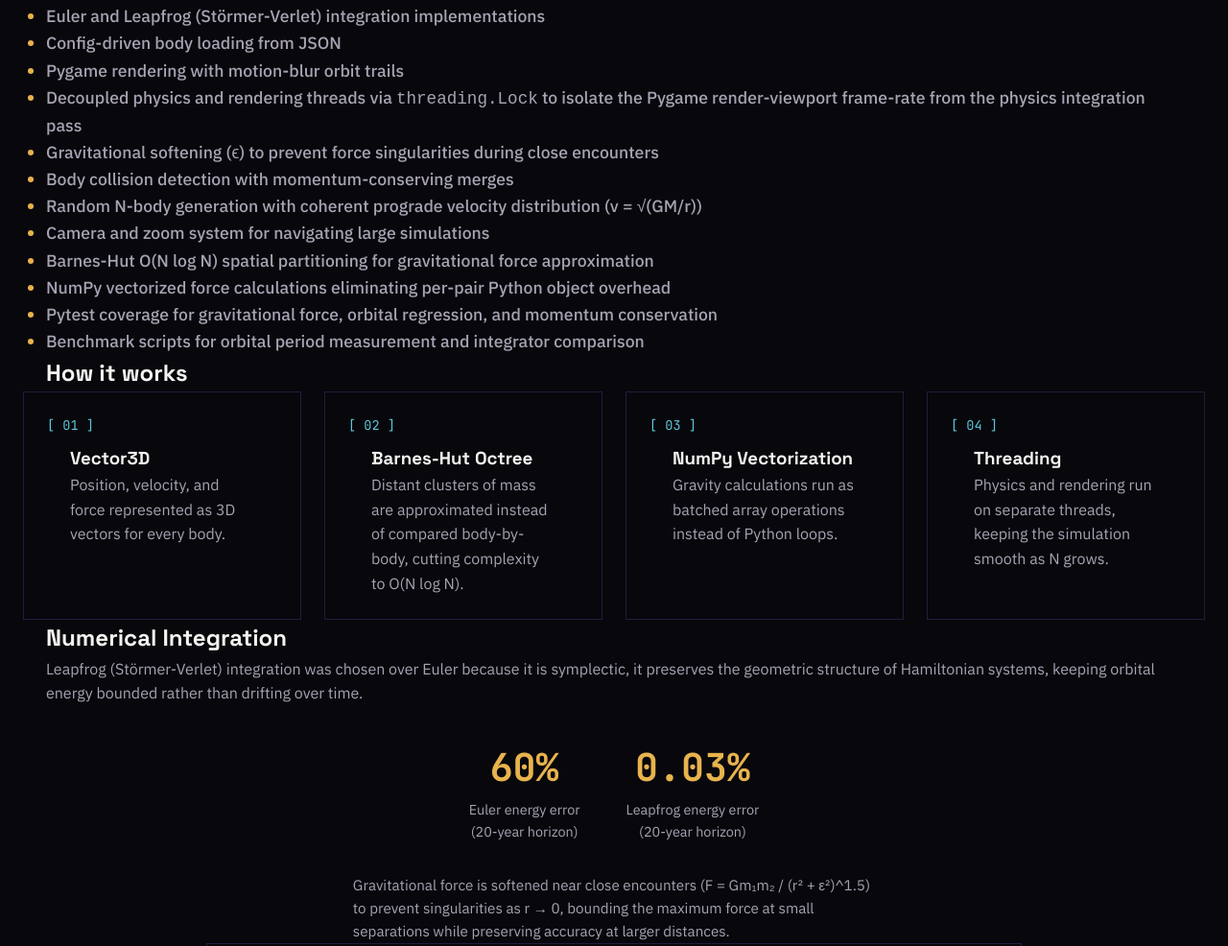
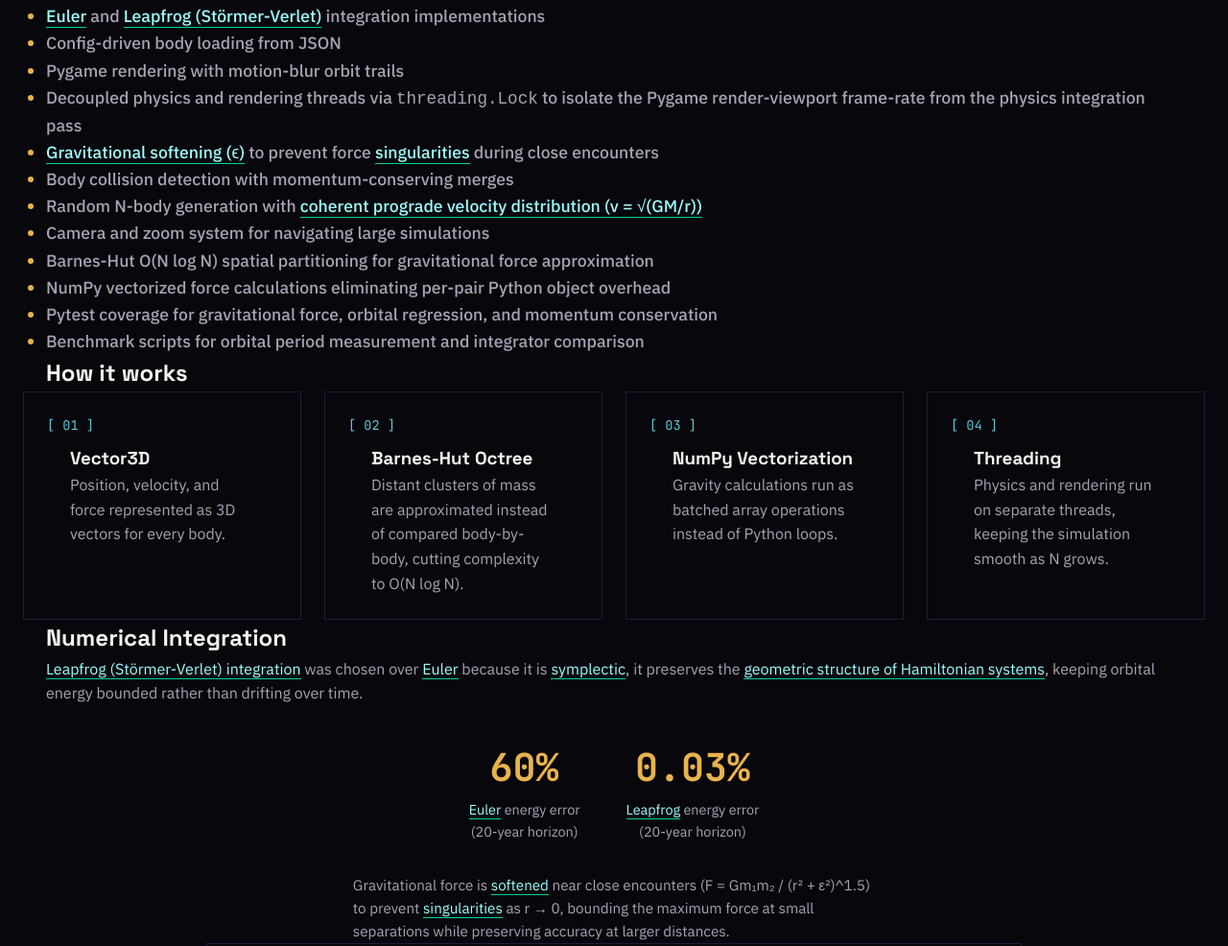
Before and after one commit to Coverst-ux/space-sim-site, a plain HTML site: page index.html in a window 1280 px wide. Shown: the part 1227-2213 px from the top of the page at 96% size. Drawn offline with nearby package versions, Linux system fonts and the light colour scheme.

Commit message:
feat: added hover overlay with vocabulary definitions

```diff
--- a/index.html
+++ b/index.html
@@ -1,20 +1,28 @@
-<!DOCTYPE html>
+<!doctype html>
 <html lang="en">
   <head>
-    <meta charset="utf-8">
-    <meta http-equiv="X-UA-Compatible" content="IE=edge">
-    <meta name="viewport" content="width=device-width, initial-scale=1.0, maximum-scale=1.0, user-scalable=no">
+    <meta charset="utf-8" />
+    <meta http-equiv="X-UA-Compatible" content="IE=edge" />
+    <meta name="viewport" content="width=device-width, initial-scale=1.0" />
     <title>Space-Sim</title>
-    <meta name="description" content="A gravitational N-body simulation engine built from scratch in Python.">
+    <meta
+      name="description"
+      content="A gravitational N-body simulation engine built from scratch in Python."
+    />
 
-    <link rel="stylesheet" href="style.css">
+    <link rel="stylesheet" href="style.css" />
 
+    <link
+      rel="stylesheet"
+      href="https://cdnjs.cloudflare.com/ajax/libs/font-awesome/6.5.1/css/all.min.css"
+    />
 
-    <link rel="stylesheet" href="https://cdnjs.cloudflare.com/ajax/libs/font-awesome/6.5.1/css/all.min.css">
-
-    <link rel="preconnect" href="https://fonts.googleapis.com">
-    <link rel="preconnect" href="https://fonts.gstatic.com" crossorigin>
-    <link href="https://fonts.googleapis.com/css2?family=Space+Grotesk:wght@300..700&family=IBM+Plex+Sans:ital,wght@0,100..700;1,100..700&family=JetBrains+Mono:ital,wght@0,100..800;1,100..800&display=swap" rel="stylesheet">
+    <link rel="preconnect" href="https://fonts.googleapis.com" />
+    <link rel="preconnect" href="https://fonts.gstatic.com" crossorigin />
+    <link
+      href="https://fonts.googleapis.com/css2?family=Space+Grotesk:wght@300..700&family=IBM+Plex+Sans:ital,wght@0,100..700;1,100..700&family=JetBrains+Mono:ital,wght@0,100..800;1,100..800&display=swap"
+      rel="stylesheet"
+    />
   </head>
   <body>
     <canvas id="starfield"></canvas>
@@ -32,7 +40,9 @@
       <div class="hero-glow"></div>
       <div class="hero-text-shade"></div>
       <h1>Space-Sim</h1>
-        <p>A system of bodies, simulated under the influence of physical forces.</p>
+      <p>
+        A system of bodies, simulated under the influence of physical forces.
+      </p>
     </section>
 
     <section class="demo" id="demo">
@@ -51,20 +61,69 @@
 
     <section class="features" id="features">
       <h2>Features</h2>
-    <ul class="feature-list" >
+      <ul class="feature-list">
         <li>Newtonian gravitational force calculation between bodies</li>
-        <li>Euler and Leapfrog (Störmer-Verlet) integration implementations</li>
+        <li>
+          <span
+            class="term"
+            data-definition="A mathematical method that determines the next move in the next moment by using the current velocity and position."
+            >Euler</span
+          >
+          and
+          <span
+            class="term"
+            data-definition="A mathematical method that determines the next move by first updating velocity, then using the already updated velocity to update the position, which results in keeping orbits stable long-term"
+            >Leapfrog (Störmer-Verlet)</span
+          >
+          integration implementations
+        </li>
         <li>Config-driven body loading from JSON</li>
         <li>Pygame rendering with motion-blur orbit trails</li>
-        <li>Decoupled physics and rendering threads via <code>threading.Lock</code> to isolate the Pygame render-viewport frame-rate from the physics integration pass</li>
-        <li>Gravitational softening (ϵ) to prevent force singularities during close encounters</li>
+        <li>
+          Decoupled physics and rendering threads via
+          <code>threading.Lock</code> to isolate the Pygame render-viewport
+          frame-rate from the physics integration pass
+        </li>
+        <li>
+          <span
+            class="term"
+            data-definition="Gravitational softening is a technique that prevents bodies from getting unrealistically close to each other."
+            >Gravitational softening (ϵ)</span
+          >
+          to prevent force
+          <span
+            class="term"
+            data-definition="A point where two bodies get so close that the gravitational force between them approaches infinity."
+            >singularities</span
+          >
+          during close encounters
+        </li>
         <li>Body collision detection with momentum-conserving merges</li>
-        <li>Random N-body generation with coherent prograde velocity distribution (v = √(GM/r))</li>
+        <li>
+          Random N-body generation with
+          <span
+            class="term"
+            data-definition="All bodies orbit in the same direction while being organized so the whole system rotates together as one unit."
+            >coherent prograde velocity distribution (v = √(GM/r))</span
+          >
+        </li>
         <li>Camera and zoom system for navigating large simulations</li>
-        <li>Barnes-Hut O(N log N) spatial partitioning for gravitational force approximation</li>
-        <li>NumPy vectorized force calculations eliminating per-pair Python object overhead</li>
-        <li>Pytest coverage for gravitational force, orbital regression, and momentum conservation</li>
-        <li>Benchmark scripts for orbital period measurement and integrator comparison</li>
+        <li>
+          Barnes-Hut O(N log N) spatial partitioning for gravitational force
+          approximation
+        </li>
+        <li>
+          NumPy vectorized force calculations eliminating per-pair Python object
+          overhead
+        </li>
+        <li>
+          Pytest coverage for gravitational force, orbital regression, and
+          momentum conservation
+        </li>
+        <li>
+          Benchmark scripts for orbital period measurement and integrator
+          comparison
+        </li>
       </ul>
     </section>
 
@@ -74,22 +133,34 @@
         <div class="stage">
           <span class="stage-number">[ 01 ]</span>
           <h3>Vector3D</h3>
-                <p>Position, velocity, and force represented as 3D vectors for every body.</p>
+          <p>
+            Position, velocity, and force represented as 3D vectors for every
+            body.
+          </p>
         </div>
         <div class="stage">
           <span class="stage-number">[ 02 ]</span>
           <h3>Barnes-Hut Octree</h3>
-                <p>Distant clusters of mass are approximated instead of compared body-by-body, cutting complexity to O(N log N).</p>
+          <p>
+            Distant clusters of mass are approximated instead of compared
+            body-by-body, cutting complexity to O(N log N).
+          </p>
         </div>
         <div class="stage">
           <span class="stage-number">[ 03 ]</span>
           <h3>NumPy Vectorization</h3>
-                <p>Gravity calculations run as batched array operations instead of Python loops.</p>
+          <p>
+            Gravity calculations run as batched array operations instead of
+            Python loops.
+          </p>
         </div>
         <div class="stage">
           <span class="stage-number">[ 04 ]</span>
           <h3>Threading</h3>
-                <p>Physics and rendering run on separate threads, keeping the simulation smooth as N grows.</p>
+          <p>
+            Physics and rendering run on separate threads, keeping the
+            simulation smooth as N grows.
+          </p>
         </div>
       </div>
     </section>
@@ -97,36 +168,88 @@
     <section class="integration" id="integration">
       <h2>Numerical Integration</h2>
       <p>
-        Leapfrog (Störmer-Verlet) integration was chosen over Euler because it is
-        symplectic, it preserves the geometric structure of Hamiltonian systems,
-        keeping orbital energy bounded rather than drifting over time.
+        <span
+          class="term"
+          data-definition="A mathematical method that determines the next move by first updating velocity, then using the already updated velocity to update the position, which results in keeping orbits stable long-term"
+          >Leapfrog (Störmer-Verlet) integration</span
+        >
+        was chosen over
+        <span
+          class="term"
+          data-definition="A mathematical method that determines the next move in the next moment by using the current velocity and position."
+          >Euler</span
+        >
+        because it is
+        <span
+          class="term"
+          data-definition="mathematical property that is used to describe a method that keeps the simulation's total energy stable over long periods of time. (Extremely Simplified)"
+          >symplectic</span
+        >, it preserves the
+        <span
+          class="term"
+          data-definition="Non-symplectic integrators cause the bodies to lose extreme amounts of energy and head off course in a spiral orbit. Symplectic integrators on the other hand, are built specifically to preserve the system's overall energy behavior by fluctuating between a small error percentage rather than rapidly rising."
+          >geometric structure of Hamiltonian systems</span
+        >, keeping orbital energy bounded rather than drifting over time.
       </p>
       <div class="integration-stat">
         <div class="stat-block">
           <span class="stat-number">60%</span>
-            <span class="stat-label">Euler energy error<br>(20-year horizon)</span>
+          <span class="stat-label"
+            ><span
+              class="term"
+              data-definition="A mathematical method that determines the next move in the next moment by using the current velocity and position."
+              >Euler</span
+            >
+            energy error<br />(20-year horizon)</span
+          >
         </div>
         <div class="stat-block">
           <span class="stat-number">0.03%</span>
-            <span class="stat-label">Leapfrog energy error<br>(20-year horizon)</span>
+          <span class="stat-label"
+            ><span
+              class="term"
+              data-definition="A mathematical method that determines the next move by first updating velocity, then using the already updated velocity to update the position, which results in keeping orbits stable long-term"
+              >Leapfrog</span
+            >
+            energy error<br />(20-year horizon)</span
+          >
         </div>
       </div>
       <p class="integration-note">
-        Gravitational force is softened near close encounters
-        (F = Gm₁m₂ / (r² + ε²)^1.5) to prevent singularities as r → 0,
-        bounding the maximum force at small separations while preserving
-        accuracy at larger distances.
+        Gravitational force is
+        <span
+          class="term"
+          data-definition="Gravitational softening is a technique that prevents bodies from getting unrealistically close to each other."
+          >softened</span
+        >
+        near close encounters (F = Gm₁m₂ / (r² + ε²)^1.5) to prevent
+        <span
+          class="term"
+          data-definition="A point where two bodies get so close that the gravitational force between them approaches infinity."
+          >singularities</span
+        >
+        as r → 0, bounding the maximum force at small separations while
+        preserving accuracy at larger distances.
       </p>
-    <img class="energy-chart" src="euler_vs_leapfrog_energy.png" alt="Relative energy error chart between Euler's and Leapfrog's integration">
+      <img
+        class="energy-chart"
+        src="euler_vs_leapfrog_energy.png"
+        alt="Relative energy error chart between Euler's and Leapfrog's integration"
+      />
     </section>
-
 
     <section class="accuracy" id="accuracy">
       <h2>Orbital Accuracy</h2>
       <p class="accuracy-note">
         Orbital periods were validated against the NASA Planetary Fact Sheet by
-        tracking cumulative angular displacement (2π radians) relative to the Sun
-        using the Leapfrog integrator.
+        tracking cumulative angular displacement (2π radians) relative to the
+        Sun using the
+        <span
+          class="term"
+          data-definition="A mathematical method that determines the next move by first updating velocity, then using the already updated velocity to update the position, which results in keeping orbits stable long-term"
+          >Leapfrog</span
+        >
+        integrator.
       </p>
       <div class="table-wrap">
         <table>
@@ -202,7 +325,6 @@
       <p class="accuracy-source">Reference: NASA Planetary Fact Sheet</p>
     </section>
 
-
     <section class="benchmarks" id="benchmarks">
       <h2>Performance</h2>
       <canvas id="interactiveTable"></canvas>
@@ -235,13 +357,16 @@
         </table>
       </div>
       <p class="benchmark-note">
-            Barnes-Hut underperforms at N=500 due to pure Python tree construction and
-            recursive traversal overhead, expected at low N. NumPy vectorization wins at
-            this scale by replacing per-pair Python object allocation with vectorized
-            operations in compiled C. A NumPy + Barnes-Hut hybrid is the planned next step
-            to reach the particle counts where Barnes-Hut's O(N log N) advantage dominates.
+        Barnes-Hut underperforms at N=500 due to pure Python tree construction
+        and recursive traversal overhead, expected at low N. NumPy vectorization
+        wins at this scale by replacing per-pair Python object allocation with
+        vectorized operations in compiled C. A NumPy + Barnes-Hut hybrid is the
+        planned next step to reach the particle counts where Barnes-Hut's O(N
+        log N) advantage dominates.
       </p>
-        <p class="benchmark-env">Benchmarked on Python 3.14 · Intel i5-14400F · Windows 11 Pro</p>
+      <p class="benchmark-env">
+        Benchmarked on Python 3.14 · Intel i5-14400F · Windows 11 Pro
+      </p>
     </section>
     <section class="stack">
       <h2>Built with</h2>
@@ -254,9 +379,14 @@
       </ul>
     </section>
 
-
     <footer>
-        <a href="https://github.com/Coverst-ux/space-sim" class="github-icon" aria-label="GitHub Profile" target="_blank" rel="noopener noreferrer">
+      <a
+        href="https://github.com/Coverst-ux/space-sim"
+        class="github-icon"
+        aria-label="GitHub Profile"
+        target="_blank"
+        rel="noopener noreferrer"
+      >
         <i class="fa-brands fa-github"></i>
       </a>
     </footer>
--- a/style.css
+++ b/style.css
@@ -2,7 +2,12 @@
   box-sizing: border-box;
 }
 
-    body, h1, h2, h3, p, ul{
+body,
+h1,
+h2,
+h3,
+p,
+ul {
   margin: 0;
   padding: 0;
   padding-left: 1.5rem;
@@ -16,9 +21,9 @@
   --color-accent-secondary: #5ec8d8;
   --color-text-body: #a8a3b3;
   --color-text-heading: #f5f3f0;
-        --font-heading: 'Space Grotesk', sans-serif;
-        --font-body: 'IBM Plex Sans', sans-serif;
-        --font-mono: 'JetBrains Mono', monospace;
+  --font-heading: "Space Grotesk", sans-serif;
+  --font-body: "IBM Plex Sans", sans-serif;
+  --font-mono: "JetBrains Mono", monospace;
 }
 
 body {
@@ -28,13 +33,17 @@
   line-height: 1.6;
 }
 
-    h1, h2, h3 {
+h1,
+h2,
+h3 {
   font-family: var(--font-heading);
   color: var(--color-text-heading);
 }
 
 .hero {
-        background-image: linear-gradient(rgba(8, 7, 12, 0.5), rgba(8, 7, 12, 0.5)), url('hero-bg.png');
+  background-image:
+    linear-gradient(rgba(8, 7, 12, 0.5), rgba(8, 7, 12, 0.5)),
+    url("hero-bg.png");
   background-size: cover;
   background-position: center;
   display: flex;
@@ -61,7 +70,11 @@
 }
 
 .hero-glow {
-        background: radial-gradient(circle, var(--color-accent-primary) 0%, transparent 70%);
+  background: radial-gradient(
+    circle,
+    var(--color-accent-primary) 0%,
+    transparent 70%
+  );
   position: absolute;
   top: 50%;
   left: 50%;
@@ -80,7 +93,11 @@
   transform: translate(-50%, -50%);
   width: 70%;
   height: 30%;
-        background: radial-gradient(ellipse at center, rgba(8, 7, 12, 0.7) 0%, transparent 70%);
+  background: radial-gradient(
+    ellipse at center,
+    rgba(8, 7, 12, 0.7) 0%,
+    transparent 70%
+  );
   z-index: 0;
 }
 
@@ -88,7 +105,6 @@
   display: flex;
   gap: 2rem;
 }
-
 
 figure {
   border: 1px solid var(--color-panel);
@@ -136,7 +152,8 @@
   border-collapse: collapse;
 }
 
-    th, td {
+th,
+td {
   padding: 1rem;
   border-bottom: 1px solid var(--color-panel);
   text-align: left;
@@ -151,7 +168,10 @@
   font-size: 0.85rem;
 }
 
-    td:nth-child(2), td:nth-child(3), td:nth-child(4), td:nth-child(5) {
+td:nth-child(2),
+td:nth-child(3),
+td:nth-child(4),
+td:nth-child(5) {
   font-family: var(--font-mono);
 }
 
@@ -189,7 +209,6 @@
   color: var(--color-text-body);
   max-width: 65ch;
 }
-
 
 .integration-stat {
   display: flex;
@@ -242,7 +261,7 @@
   font-size: 2rem;
 }
 
-    @media (max-width:768px) {
+@media (max-width: 768px) {
   .pipeline {
     flex-direction: column;
   }
@@ -302,10 +321,9 @@
   padding: 1.5rem;
 }
 
-    .feature-list{
+.feature-list {
   font-size: 1.1rem;
   font-weight: 500;
-
 }
 
 .feature-list li::marker {
@@ -313,7 +331,7 @@
 }
 
 .features h2 {
-        padding-top: 1rem ;
+  padding-top: 1rem;
 }
 
 #starfield {
@@ -324,3 +342,43 @@
   width: 100%;
   height: 100%;
 }
+
+.term {
+  position: relative;
+  border-bottom: 1px solid #00d1a0;
+  white-space: nowrap;
+  z-index: 100;
+  cursor: help;
+  color: #9effff;
+}
+
+.term::after {
+  content: attr("data-definition");
+  position: absolute;
+  bottom: 100%;
+  left: 0;
+  //transform: translateX(-50%);
+
+  opacity: 0;
+  visibility: hidden;
+
+  background: #d10070;
+  color: var(--color-text-body);
+
+  font-family: (--font-body);
+  font-size: 1rem;
+
+  padding: 0.75rem;
+  border-radius: 8px;
+  width: max-content;
+
+  z-index: 1000;
+  transition: opacity 0.2s ease;
+}
+
+.term:hover::after {
+  content: attr(data-definition);
+  opacity: 1;
+  z-index: 1000;
+  visibility: visible;
+}
```
Lines whose indentation alone changed are shown as unchanged.
